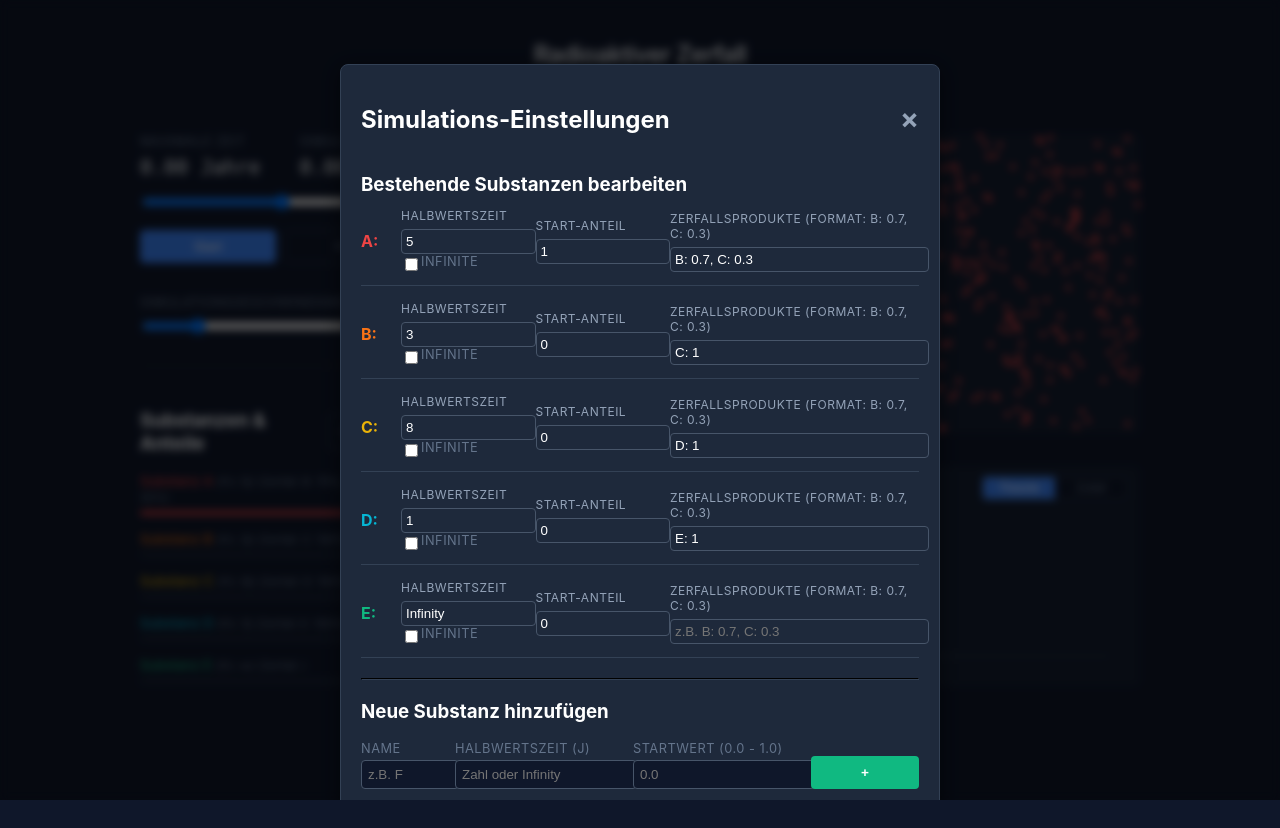
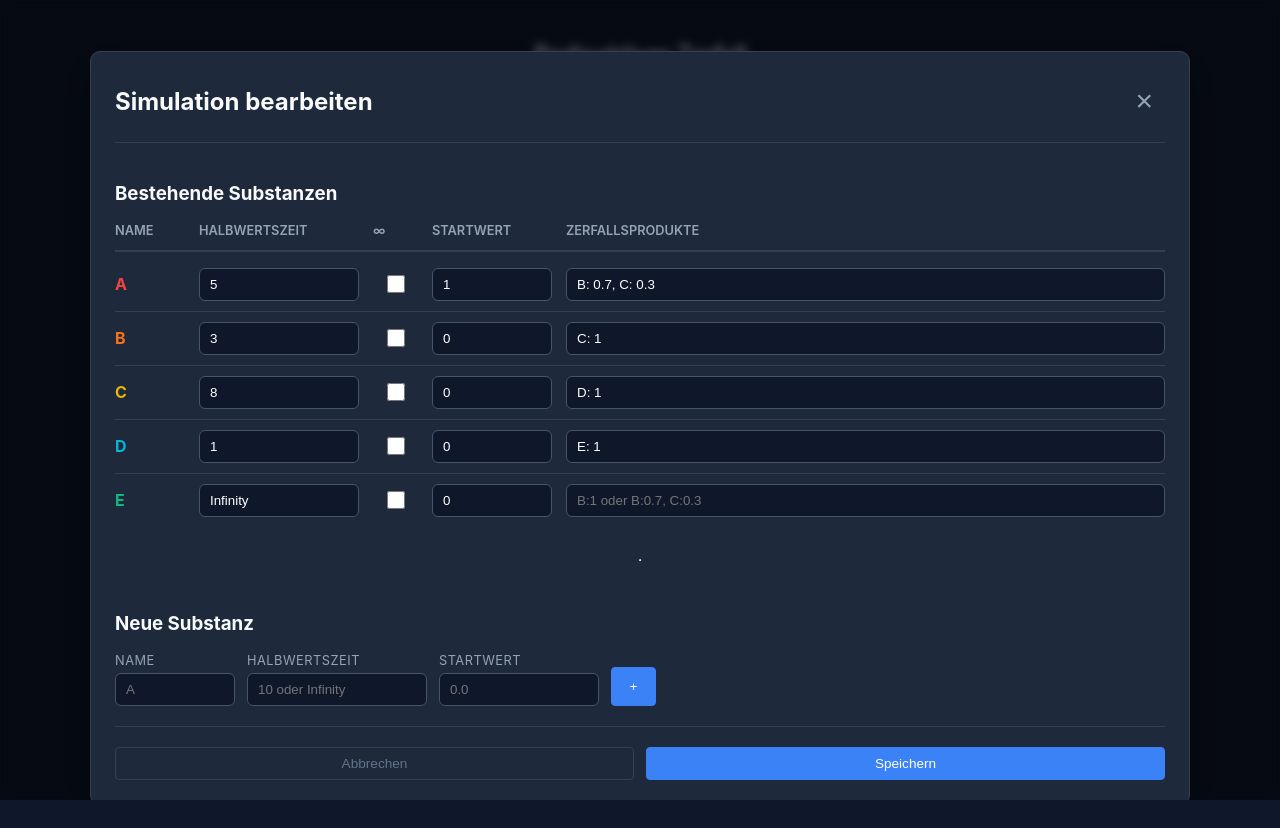
Before and after one commit to FelixderAndere/Radioactive-Decay-Visualisation-, a plain HTML site: page webapp/index.html in a window 1280 px wide. Both pictures are taken after a click on the button "Bearbeiten". Drawn offline with Linux system fonts and the light colour scheme.

Commit message:
Fix modal

```diff
--- a/webapp/editModal.js
+++ b/webapp/editModal.js
@@ -32,47 +32,97 @@ const closeModal = () => {
 };
 
 function renderModalSubstances() {
-    substancesContainer.innerHTML = '<h3 style="margin-bottom: 12px;">Bestehende Substanzen bearbeiten</h3>';
+
+    substancesContainer.innerHTML = `
+        <h3 style="margin-bottom:18px;">
+            Bestehende Substanzen
+        </h3>
+
+        <div class="modal-table">
+
+            <div class="modal-table-header">
+                <div>Name</div>
+                <div>Halbwertszeit</div>
+                <div>∞</div>
+                <div>Startwert</div>
+                <div>Zerfallsprodukte</div>
+            </div>
+
+            <div id="modal-table-body"></div>
+
+        </div>
+    `;
+
+    const body = document.getElementById("modal-table-body");
 
     Object.keys(localSubstances).forEach(key => {
+
         const sub = localSubstances[key];
-        const infinite = sub["half life"] === Infinity ? true : false;
-        const displayHL = sub["half life"] === Infinity ? "Infinity" : sub["half life"];
 
-        // Convert decay products object to a comma-separated string (e.g., "B: 0.7, C: 0.3")
-        const decayString = Object.entries(sub["decay products"])
-            .map(([k, v]) => `${k}: ${v}`)
-            .join(", ");
+        const displayHL =
+            sub["half life"] === Infinity
+                ? "Infinity"
+                : sub["half life"];
 
-        const html = `
-            <div class="modal-substance-row" style="display: flex; flex-wrap: wrap; gap: 10px; margin-bottom: 15px; align-items: center; border-bottom: 1px solid #334155; padding-bottom: 10px;">
-                <span style="font-weight: bold; width: 30px; color: ${colors[key] || '#fff'}">${key}:</span>
+        const decayString = Object.entries(
+            sub["decay products"]
+        )
+        .map(([k,v]) => `${k}: ${v}`)
+        .join(", ");
 
-                <div style="flex: 1; min-width: 100px;">
-                    <label style="font-size: 0.75rem; color: #94a3b8; display: block;">Halbwertszeit</label>
-                    <input type="text" class="input-hl" data-key="${key}" value="${displayHL}" style="width:100%; padding: 4px; background:#1e293b; color:#fff; border:1px solid #475569; border-radius:4px;">
-                    <div style="display: flex">
-                        <input type="checkbox" id="infinite-check-${key}" value="${infinite}" />
-                        <label for="infinite-check-${key}">Infinite</label>
-                    </div>
-                    </div>
+        body.insertAdjacentHTML("beforeend", `
 
-                <div style="flex: 1; min-width: 100px;">
-                    <label style="font-size: 0.75rem; color: #94a3b8; display: block;">Start-Anteil</label>
-                    <input type="number" step="0.01" min="0" max="1" class="input-val" data-key="${key}" value="${sub.value}" style="width:100%; padding: 4px; background:#1e293b; color:#fff; border:1px solid #475569; border-radius:4px;">
+            <div class="modal-table-row">
+
+                <div
+                    class="substance-name"
+                    style="color:${colors[key] || "#fff"}">
+
+                    ${key}
+
                 </div>
 
-                <div style="flex: 2; min-width: 200px;">
-                    <label style="font-size: 0.75rem; color: #94a3b8; display: block;">Zerfallsprodukte (Format: B: 0.7, C: 0.3)</label>
-                    <input type="text" class="input-decay-list" data-key="${key}" value="${decayString}" placeholder="z.B. B: 0.7, C: 0.3" style="width:100%; padding: 4px; background:#1e293b; color:#fff; border:1px solid #475569; border-radius:4px;">
+                <input
+                    class="input-hl"
+                    data-key="${key}"
+                    type="text"
+                    value="${displayHL}">
+
+                <div class="checkbox-cell">
+
+                    <input
+                        type="checkbox"
+                        id="infinite-check-${key}"
+                        ${sub["half life"] === Infinity ? "checked" : ""}>
+
                 </div>
+
+                <input
+                    class="input-val"
+                    data-key="${key}"
+                    type="number"
+                    step="0.01"
+                    min="0"
+                    max="1"
+                    value="${sub.value}">
+
+                <input
+                    class="input-decay-list"
+                    data-key="${key}"
+                    type="text"
+                    value="${decayString}"
+                    placeholder="B:1 oder B:0.7, C:0.3">
+
             </div>
-        `;
-        substancesContainer.insertAdjacentHTML('beforeend', html);
 
-        const infiniteCheckbox = document.getElementById(`infinite-check-${key}`);
-        addInfiniteCheckboxListener(infiniteCheckbox);
+        `);
+
+        addInfiniteCheckboxListener(
+            document.getElementById(`infinite-check-${key}`)
+        );
+
     });
+
 }
 
 // Add substance action
--- a/webapp/index.html
+++ b/webapp/index.html
@@ -19,7 +19,7 @@
             <div style="display: flex; justify-content: space-between;">
                 <div class="control-group">
                     <label for="max-time-input">Maximale Zeit</label>
-                    <div class="time-display"><span id="years-max">0.00</span> Jahre</div>
+                    <div class="time-display"><span id="years-max">100.00</span> Jahre</div>
 
                 </div>
                 <div class="control-group">
@@ -79,44 +79,87 @@
         </div>
     </div>
 
-    <div id="settings-modal" class="modal" style="display: none; position: fixed; z-index: 1000; left: 0; top: 0; width: 100%; height: 100%; overflow: auto; background-color: rgba(0,0,0,0.6); backdrop-filter: blur(4px);">
-        <div class="modal-content" style="background-color: #1e293b; color: #fff; margin: 5% auto; padding: 20px; border: 1px solid #334155; width: 80%; max-width: 600px; border-radius: 8px; box-shadow: 0 4px 20px rgba(0,0,0,0.5);">
+    <div id="settings-modal" class="modal">
 
-            <div style="display: flex; justify-content: space-between; align-items: center; margin-bottom: 15px;">
-                <h2>Simulations-Einstellungen</h2>
-                <span id="modal-close-x" style="font-size: 28px; font-weight: bold; cursor: pointer; color: #94a3b8;">&times;</span>
+        <div class="modal-content">
+
+            <div class="modal-header">
+                <h2>Simulation bearbeiten</h2>
+
+                <button
+                    id="modal-close-x"
+                    class="close-btn">
+                    &times;
+                </button>
             </div>
 
             <div class="modal-body">
+
                 <div id="modal-substances-container"></div>
 
-                <hr style="border-color: #334155; margin: 20px 0;">
+                <hr>
 
-                <h3>Neue Substanz hinzufügen</h3>
-                <div style="display: flex; gap: 10px; margin-top: 10px; align-items: flex-end;">
-                    <div style="flex: 1;">
-                        <label style="display:block; font-size:0.8rem; margin-bottom:4px;">Name</label>
-                        <input type="text" id="new-substance-name" placeholder="z.B. F" style="width:100%; padding: 6px; background:#0f172a; color:#fff; border:1px solid #475569; border-radius:4px;">
+                <div>
+
+                    <h3>Neue Substanz</h3>
+
+                    <div class="add-substance-grid">
+
+                        <div>
+                            <label>Name</label>
+                            <input
+                                id="new-substance-name"
+                                type="text"
+                                placeholder="A">
+                        </div>
+
+                        <div>
+                            <label>Halbwertszeit</label>
+                            <input
+                                id="new-substance-hl"
+                                type="text"
+                                placeholder="10 oder Infinity">
+                        </div>
+
+                        <div>
+                            <label>Startwert</label>
+                            <input
+                                id="new-substance-val"
+                                type="number"
+                                min="0"
+                                max="1"
+                                step="0.01"
+                                placeholder="0.0">
+                        </div>
+
+                        <button
+                            id="btn-add-substance"
+                            class="primary">
+                            +
+                        </button>
+
                     </div>
-                    <div style="flex: 2;">
-                        <label style="display:block; font-size:0.8rem; margin-bottom:4px;">Halbwertszeit (j)</label>
-                        <input type="text" id="new-substance-hl" placeholder="Zahl oder Infinity" style="width:100%; padding: 6px; background:#0f172a; color:#fff; border:1px solid #475569; border-radius:4px;">
-                    </div>
-                    <div style="flex: 2;">
-                        <label style="display:block; font-size:0.8rem; margin-bottom:4px;">Startwert (0.0 - 1.0)</label>
-                        <input type="number" id="new-substance-val" step="0.1" min="0" max="1" placeholder="0.0" style="width:100%; padding: 6px; background:#0f172a; color:#fff; border:1px solid #475569; border-radius:4px;">
-                    </div>
-                    <button id="btn-add-substance" style="padding: 6px 12px; background: #10b981; color: white; border: none; border-radius: 4px; cursor: pointer; height: 33px; font-weight: bold;">+</button>
+
                 </div>
+
             </div>
 
-            <hr style="border-color: #334155; margin: 20px 0;">
+            <div class="modal-footer">
 
-            <div style="display: flex; justify-content: flex-end; gap: 10px;">
-                <button id="modal-cancel-btn" style="padding: 8px 16px; background: #475569; color: white; border: none; border-radius: 4px; cursor: pointer;">Abbrechen</button>
-                <button id="modal-save-btn" style="padding: 8px 16px; background: #3b82f6; color: white; border: none; border-radius: 4px; cursor: pointer;">Speichern & Übernehmen</button>
+                <button id="modal-cancel-btn">
+                    Abbrechen
+                </button>
+
+                <button
+                    id="modal-save-btn"
+                    class="primary">
+                    Speichern
+                </button>
+
             </div>
+
         </div>
+
     </div>
 
     <script src="decay.js" defer></script>
--- a/webapp/modal.css
+++ b/webapp/modal.css
@@ -1,67 +1,169 @@
 .modal {
     display: none;
     position: fixed;
+    inset: 0;
     z-index: 1000;
-    left: 0;
-    top: 0;
-    width: 100%;
-    height: 100%;
     overflow: auto;
-    background-color: rgba(0, 0, 0, 0.5);
+    background: rgba(0,0,0,.55);
     backdrop-filter: blur(4px);
 }
 
 .modal-content {
-    background-color: #1e293b; /* Passend zum dunklen Design (Tailwind slate-800) */
+    background: #1e293b;
     color: #f8fafc;
-    margin: 10% auto;
-    padding: 20px;
+    margin: 4% auto;
+    padding: 24px;
+    width: min(1100px, 92%);
     border: 1px solid #334155;
-    width: 90%;
-    max-width: 500px; /* Begrenzung auf Desktop, flexibel auf Mobilgeräten */
-    border-radius: 8px;
-    box-shadow: 0 4px 6px -1px rgba(0, 0, 0, 0.1), 0 2px 4px -1px rgba(0, 0, 0, 0.06);
+    border-radius: 10px;
+    box-shadow: 0 15px 40px rgba(0,0,0,.45);
     box-sizing: border-box;
 }
 
-.modal-header {
-    display: flex;
-    justify-content: space-between;
-    align-items: center;
-    border-bottom: 1px solid #334155;
-    padding-bottom: 10px;
-    margin-bottom: 15px;
+.modal-header{
+    display:flex;
+    justify-content:space-between;
+    align-items:center;
+    border-bottom:1px solid #334155;
+    padding-bottom:16px;
+    margin-bottom:20px;
 }
 
-.modal-header h2 {
-    margin: 0;
-    font-size: 1.25rem;
+.modal-header h2{
+    margin:0;
 }
 
-.close-btn {
-    color: #94a3b8;
-    font-size: 28px;
-    font-weight: bold;
-    cursor: pointer;
-    border: none;
-    background: none;
-    line-height: 1;
+.close-btn{
+    background:none;
+    border:none;
+    color:#94a3b8;
+    font-size:30px;
+    cursor:pointer;
+    flex: none !important;
 }
 
-.close-btn:hover,
-.close-btn:focus {
-    color: #f1f5f9;
-    text-decoration: none;
+.close-btn:hover{
+    color:white;
 }
 
-.modal-body {
-    margin-bottom: 15px;
+.modal-body{
+    display:flex;
+    flex-direction:column;
+    gap:24px;
 }
 
-.modal-footer {
-    display: flex;
-    justify-content: flex-end;
-    gap: 10px;
-    border-top: 1px solid #334155;
-    padding-top: 10px;
+.modal-footer{
+    display:flex;
+    justify-content:flex-end;
+    gap:12px;
+    border-top:1px solid #334155;
+    padding-top:20px;
+    margin-top:20px;
 }
+
+/* ---------- TABLE ---------- */
+
+.modal-table{
+    display:flex;
+    flex-direction:column;
+}
+
+.modal-table-header,
+.modal-table-row{
+    display:grid;
+    grid-template-columns:
+        70px
+        160px
+        45px
+        120px
+        1fr;
+    gap:14px;
+    align-items:center;
+}
+
+.modal-table-header{
+    padding-bottom:12px;
+    margin-bottom:6px;
+    border-bottom:2px solid #334155;
+
+    font-size:.8rem;
+    color:#94a3b8;
+    font-weight:600;
+    text-transform:uppercase;
+}
+
+.modal-table-row{
+    padding:10px 0;
+    border-bottom:1px solid #334155;
+}
+
+.modal-table-row:last-child{
+    border-bottom:none;
+}
+
+.substance-name{
+    font-size:1rem;
+    font-weight:700;
+}
+
+.modal-table input[type=text],
+.modal-table input[type=number]{
+    width:100%;
+    box-sizing:border-box;
+
+    padding:8px 10px;
+
+    background:#0f172a;
+    color:white;
+
+    border:1px solid #475569;
+    border-radius:6px;
+}
+
+.checkbox-cell{
+    display:flex;
+    justify-content:center;
+    align-items:center;
+}
+
+.checkbox-cell input{
+    width:18px;
+    height:18px;
+}
+
+/* ---------- ADD SUBSTANCE ---------- */
+
+.add-substance-grid{
+    display:grid;
+    grid-template-columns:
+        120px
+        180px
+        160px
+        45px;
+    gap:12px;
+    align-items:end;
+}
+
+.add-substance-grid label{
+    display:block;
+    margin-bottom:5px;
+    font-size:.8rem;
+    color:#94a3b8;
+}
+
+.add-substance-grid input{
+    width:100%;
+    box-sizing:border-box;
+
+    padding:8px 10px;
+
+    background:#0f172a;
+    color:white;
+
+    border:1px solid #475569;
+    border-radius:6px;
+}
+
+.add-substance-grid button{
+    height:39px;
+}
```
